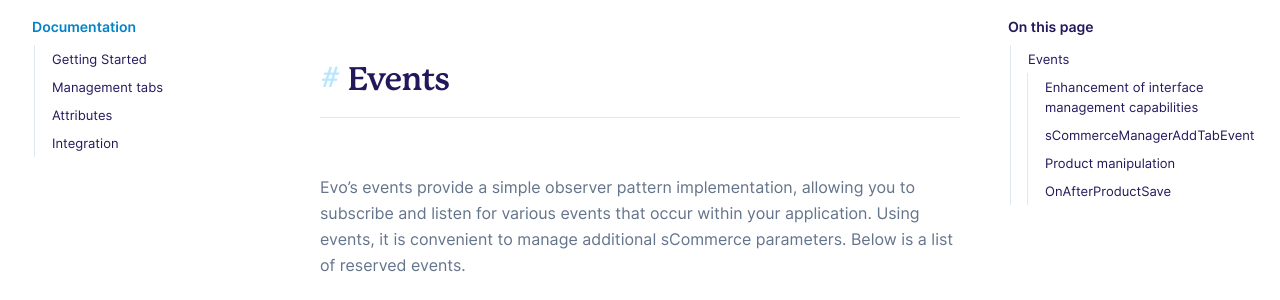
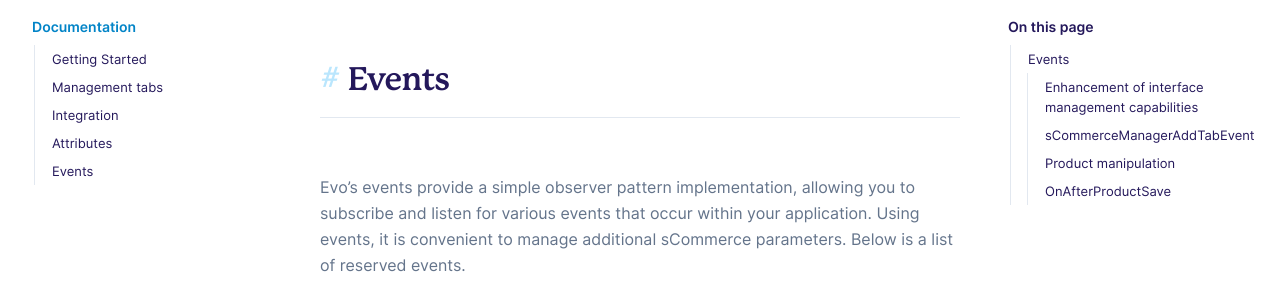
Before and after one commit to Seiger/sCommerce, a Jekyll site: the page built from docs/pages/events/index.md, in a window 1280 px wide. Shown: the part 127-427 px from the top of the page. Built offline with Jekyll 4.4.1, drawn with Linux system fonts in a browser that asks for light colours; some web fonts are replaced.

Commit message:
[FIX] Docs.

```diff
--- a/docs/_data/toc.yml
+++ b/docs/_data/toc.yml
@@ -5,7 +5,9 @@
       url: "getting-started"
     - title: "Management tabs"
       url: "management"
+    - title: "Integration"
+      url: "integration"
     - title: "Attributes"
       url: "attributes"
-    - title: "Integration"
-      url: "integration"
+    - title: "Events"
+      url: "events"
```
